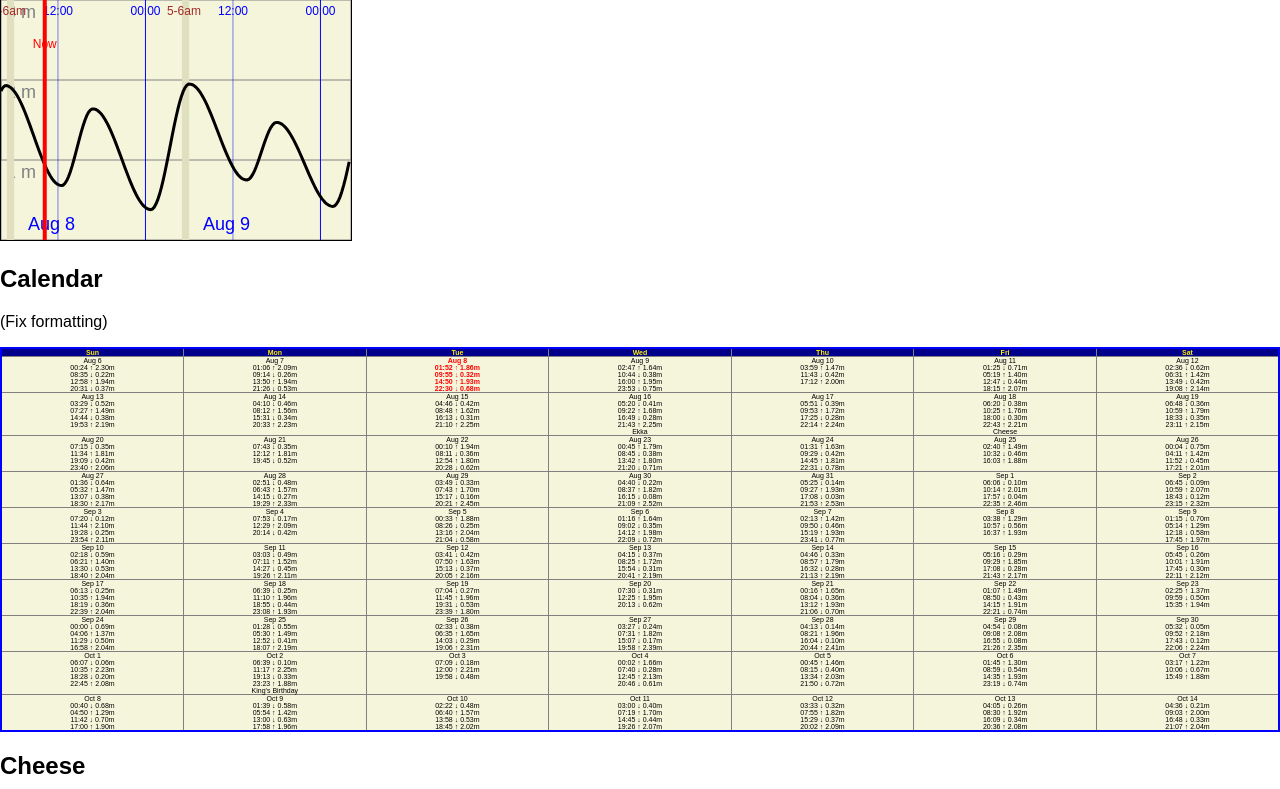
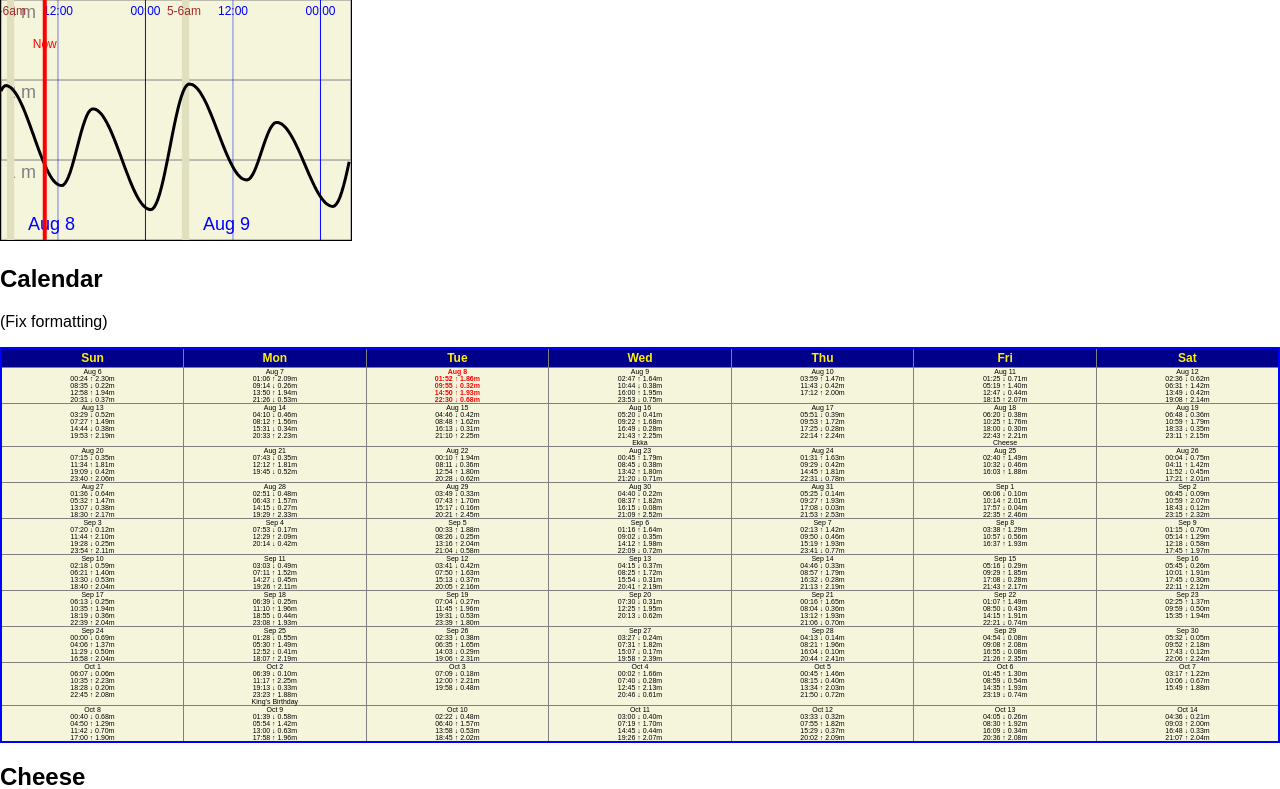
Before and after one commit to dpmatsalla/westendspearers, a PHP site: page / in a window 1280 px wide. Shown: the part 757-1546 px from the top of the page. Run offline with PHP 8.4, Linux system fonts and the light colour scheme; some libraries are stand-ins or nearby versions.

Commit message:
Update styles.css

```diff
--- a/styles.css
+++ b/styles.css
@@ -45,7 +45,13 @@ td {
   border: 2px solid blue;
   background-color: beige;
 }
-.calendar th, .calendar td {
+.calendar th {
+  border: 1px solid gray;
+  font-size: 12px;
+  text-align: center;
+  padding: 2px;
+}
+.calendar td {
   border: 1px solid gray;
   font-size: 7px;
   vertical-align: top;
@@ -54,7 +60,6 @@ td {
 }
 .calendar thead {
   background-color: darkblue;
-  font-size: 18px;
   color: #fff000;
 }
 .calendar .today {
```
